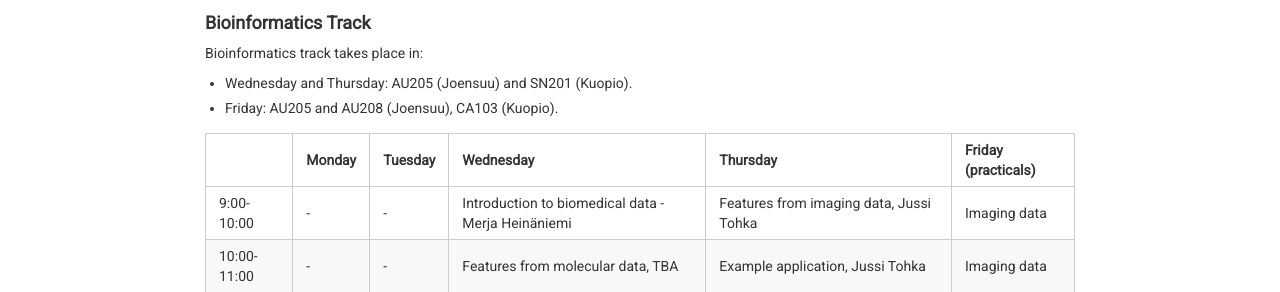
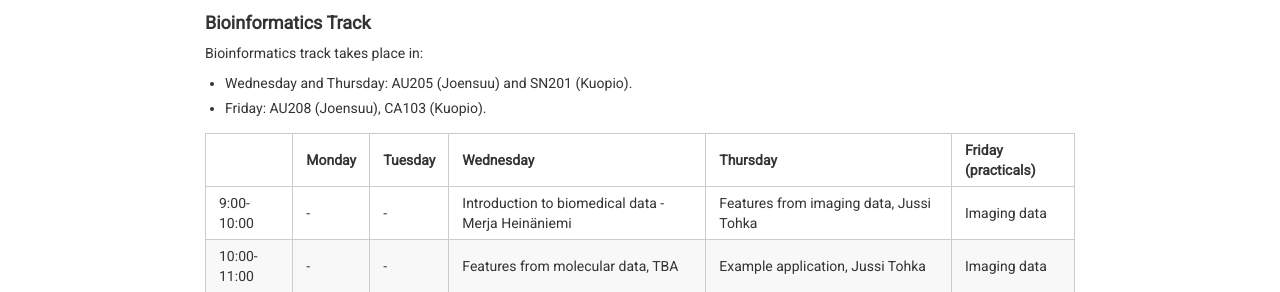
Before and after one commit to abrahamwoubie/Summer_School_RL, a Jekyll site: the page built from schedule.md, in a window 1280 px wide. Shown: the part 1466-1758 px from the top of the page. Built offline with Jekyll 4.4.1, drawn with Linux system fonts in a browser that asks for light colours; nearby versions of some CDN libraries.

Commit message:
Removed AU205 from Friday Joensuu

```diff
--- a/schedule.md
+++ b/schedule.md
@@ -48,7 +48,7 @@ Speech track takes place in:
 Bioinformatics track takes place in:
 
 * Wednesday and Thursday: AU205 (Joensuu) and SN201 (Kuopio).
-* Friday: AU205 and AU208 (Joensuu), CA103 (Kuopio).
+* Friday: AU208 (Joensuu), CA103 (Kuopio).
 
 | | Monday | Tuesday | Wednesday | Thursday | Friday (practicals)
 --- | ---  | ---     | ---       | ---      | ---
```
